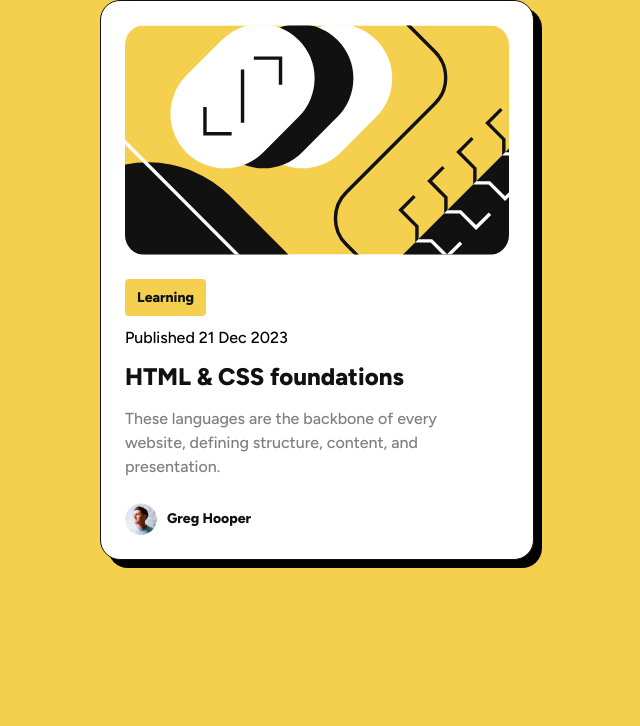
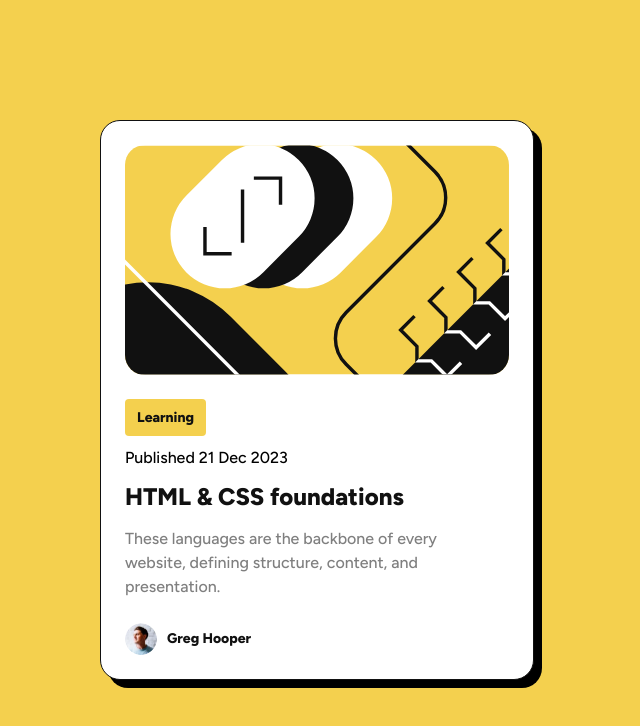
Before and after one commit to stadnik-petro/blog-preview-card-main, a plain HTML site: page index.html in a window 1280 px wide. Shown: the whole page, without its empty margins (323-963 px from the left). Drawn offline with Linux system fonts and the light colour scheme.

Commit message:
Ваше повідомлення про зміни

```diff
--- a/index.html
+++ b/index.html
@@ -21,10 +21,10 @@
                   gap: 0;
             }
 
-            body {
+            .app {
                   display: flex;
                   max-width: 1440px;
-                  max-height: 960px;
+                  height: 100vh;
                   background: var(--Yellow, #F4D04E);
                   font-family: 'Figtree', sans-serif;
                   justify-content: center;
@@ -156,6 +156,7 @@
 </head>
 
 <body>
+      <div class="app">
             <div class="card">
                   <img class="img" src="assets/images/illustration-article.svg" alt="">
                   <div class="card-down">
@@ -164,7 +165,8 @@
                         </div>
                         <p classs="date">Published 21 Dec 2023</p>
                         <h3 class="title">HTML & CSS foundations</h3>
-                  <p class="subtitle">These languages are the backbone of every website, defining structure, content,
+                        <p class="subtitle">These languages are the backbone of every website, defining structure,
+                              content,
                               and
                               presentation.</p>
                   </div>
@@ -174,6 +176,7 @@
                   </div>
 
             </div>
+      </div>
 </body>
 
 </html>
```
Lines whose indentation alone changed are shown as unchanged.
